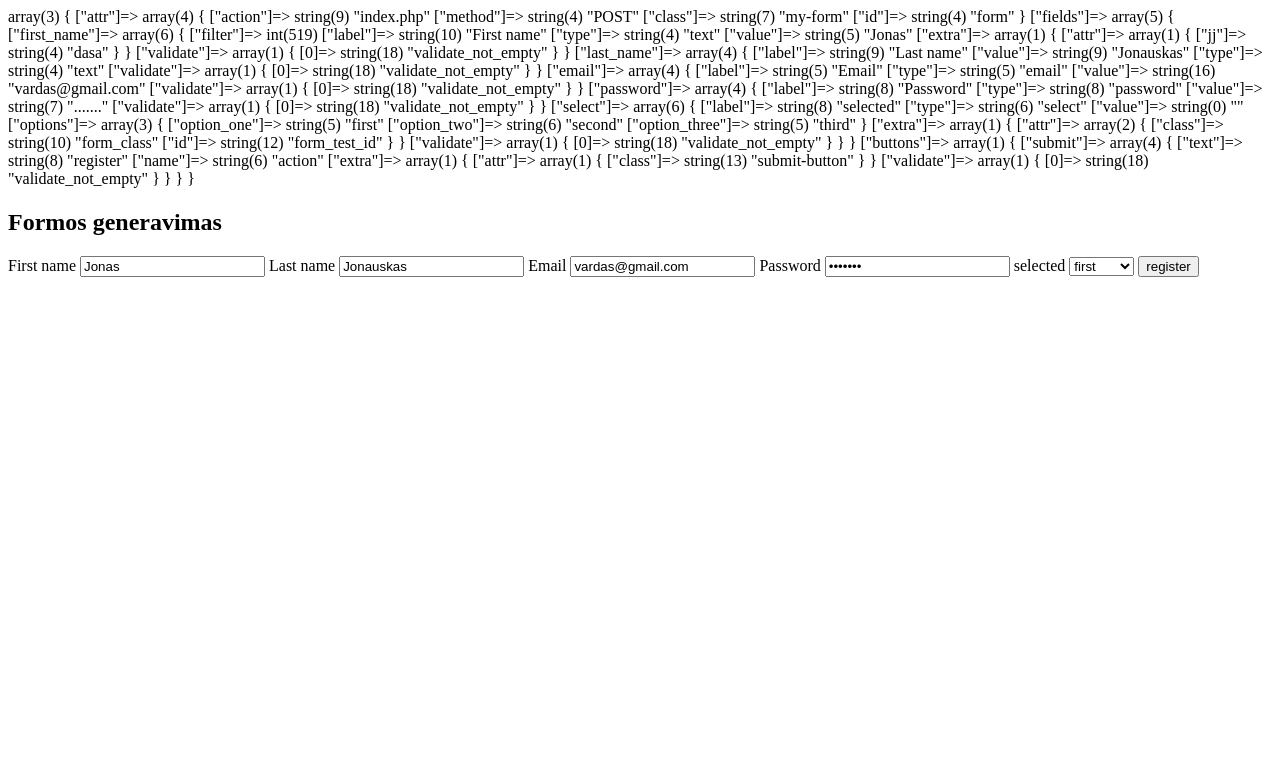
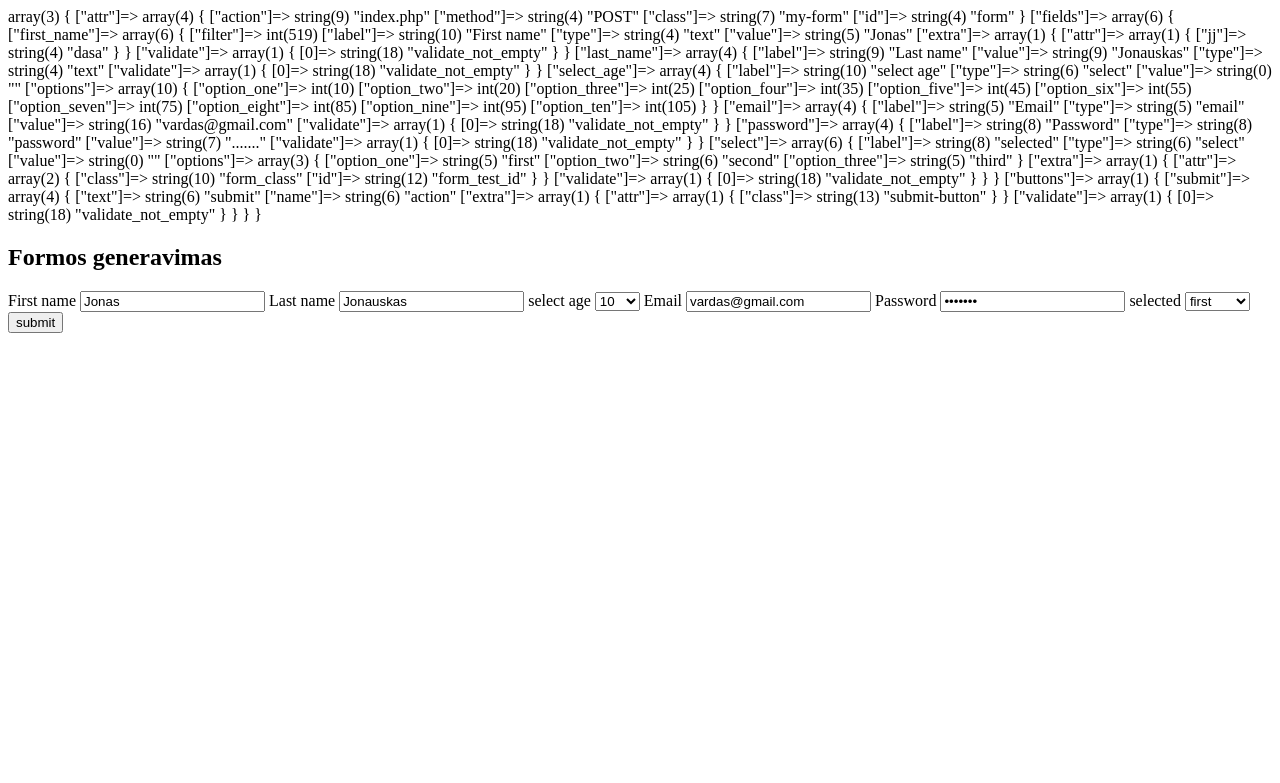
Before and after one commit to JusteKamaityte/Laravel_app, a PHP site: page / in a window 1280 px wide. Shown: the top 783 px of the page. Run offline with PHP 8.4, Linux system fonts and the light colour scheme.

Commit message:
sukurti validatoriai priskiriami field age

```diff
--- a/index.php
+++ b/index.php
@@ -39,22 +39,22 @@ function get_filtered_input(array $form): ?array
     $filter_parameters = [];
 
     foreach ($form['fields'] as $field_id => $field) {
-//        var_dump($field);
+        var_dump($field);
         if (isset($field['filter'])) {
             $filter_parameters[$field_id] = $field['filter'];
         } else {
             $filter_parameters[$field_id] = FILTER_SANITIZE_SPECIAL_CHARS;
         }
     }
-//    var_dump($filter_parameters);
-
-    return filter_input_array(INPUT_POST, $filter_parameters);
+    var_dump($filter_parameters);
+//is cia gaunam isfiltruotus
+    return get_filtered_input(INPUT_POST, $filter_parameters);
 }
 
-//if($_POST){
+////if($_POST){
 //    $safe_input = get_filtered_input($form);
 //    validate_form($form, $safe_input);
-//}
+////}
 
 
 //tikrina vieno field input
@@ -78,30 +78,53 @@ function validate_not_empty($field_input, &$field): bool
 
 
 /**
+ * apskritai patikrinti laukelio vertes funkcija turetu buti kuo labiau flexible
  *funkcija tikrinanti form masyvo outputo errorús tustiems laukams
  * @param array $form
  * @param $safe_input
  * @return bool
  */
-function validate_form(&$form, $safe_input)
+function validate_form(array &$form, array $safe_input): bool
 {
+    $success = true;
 
     foreach ($safe_input as $field_id => $value) {
         $field = &$form['fields'][$field_id];
+        $field['value'] = $value;
 
-    if(isset($safe_input[$field_id])){
-        $field['value'] = $safe_input[$field_id];
+        foreach ($field['validate'] ?? [] as $item) {
+            $is_valid = $item($value, $field);
+
+            if (!$is_valid) {
+                $success = false;
+            break;
+            }
+        }
     }
+    return $success;
+}
 
-//        validate_not_empty($value, $field);
-    }
-    if(isset($field['validate'])){
-        foreach($field['validate'] as $item){
-            $item($value, $field);
+//sukurtus validatorius priskirti fieldui age
+
+function validate_is_number($safe_input, &$form){
+
+    foreach($safe_input as $field_id => $age){
+        $field = &$form['fields'][$field_id];
+        $field['age'] = $age;
+
+        if(is_integer($age)){
+
         }
     }
 }
 
+function validate_is_positive($field_input, &$form){
+
+}
+
+function validate_max_100($field_input, &$form){
+
+}
 
 $form = [
     'attr' => [
@@ -121,7 +144,7 @@ $form = [
                     'jj' => 'dasa'
                 ]
             ],
-            'validate'=> [
+            'validate' => [
                 'validate_not_empty'
             ],
         ],
@@ -129,16 +152,34 @@ $form = [
             'label' => 'Last name',
             'value' => 'Jonauskas',
             'type' => 'text',
-            'validate'=> [
+            'validate' => [
                 'validate_not_empty'
             ],
 
+        ],
+        'select_age' => [
+            'label' => 'select age',
+            'type' => 'select',
+            'value' => '',
+            'options' => [
+                'option_one' => 10,
+                'option_two' => 20,
+                'option_three' =>25,
+                'option_four' =>35,
+                'option_five' =>45,
+                'option_six' =>55,
+                'option_seven' =>65,
+                'option_seven' =>75,
+                'option_eight' =>85,
+                'option_nine' =>95,
+                'option_ten' =>105,
+            ],
         ],
         'email' => [
             'label' => 'Email',
             'type' => 'email',
             'value' => 'vardas@gmail.com',
-            'validate'=> [
+            'validate' => [
                 'validate_not_empty'
             ],
         ],
@@ -146,7 +187,7 @@ $form = [
             'label' => 'Password',
             'type' => 'password',
             'value' => '.......',
-            'validate'=>[
+            'validate' => [
                 'validate_not_empty'
             ],
         ],
@@ -165,29 +206,26 @@ $form = [
                     'id' => 'form_test_id'
                 ]
             ],
-             'validate'=> [
+            'validate' => [
                 'validate_not_empty'
             ],
         ]
     ],
     'buttons' => [
         'submit' => [
-            'text' => 'register',
+            'text' => 'submit',
             'name' => 'action',
             'extra' => [
                 'attr' => [
                     'class' => 'submit-button'
                 ]
             ],
-             'validate'=> [
+            'validate' => [
                 'validate_not_empty'
             ],
         ],
     ]
 ];
-
-
-$safe_input = get_filtered_input($form);
 var_dump($form);
 ?>
 
@@ -198,7 +236,7 @@ var_dump($form);
     </style>
 </head>
 <body>
-<h1><?php print $safe_input['vardas'] ?? ''; ?></h1>
+<!--<h1>--><?php //print var_dump($form['name']); ?><!--</h1>-->
 <h2>Formos generavimas</h2>
 <?php include 'templates/form.tpl.php'; ?>
 </body>
```
